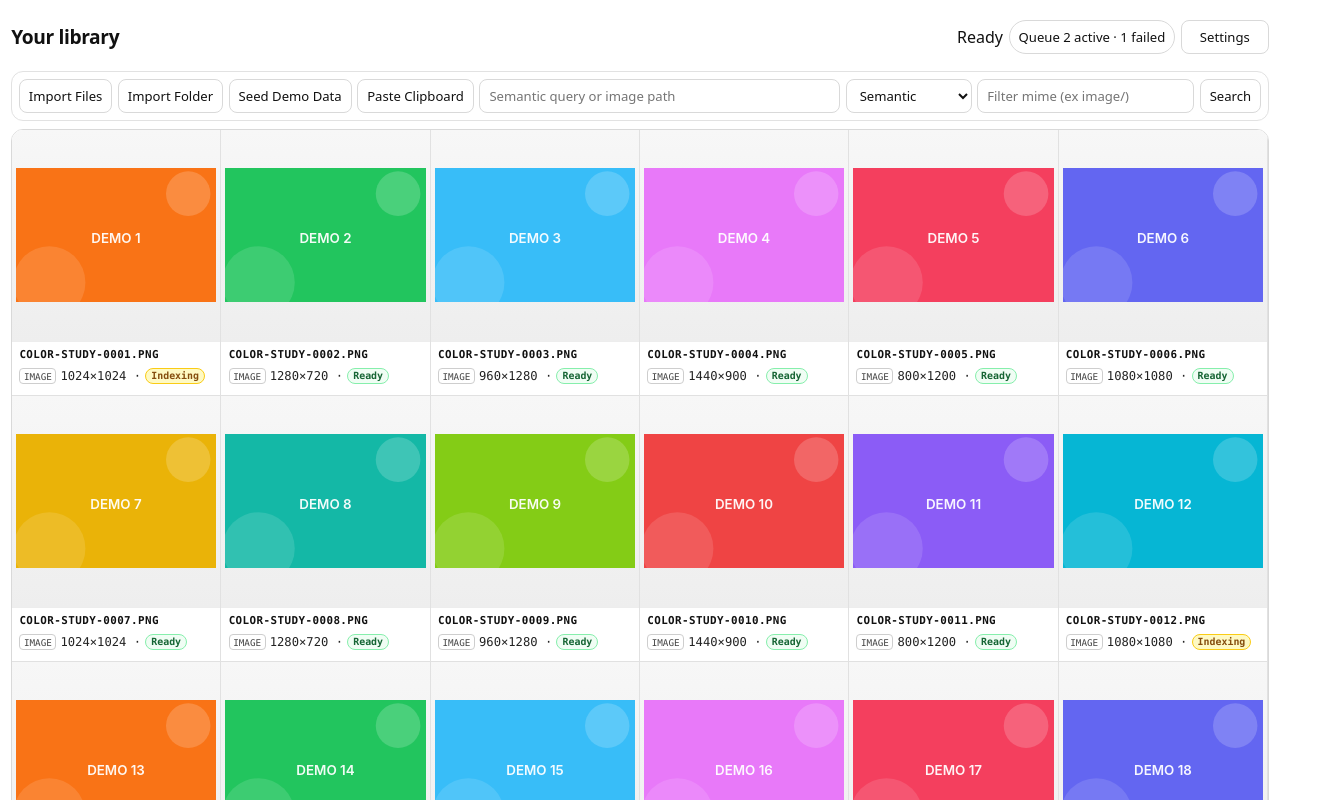
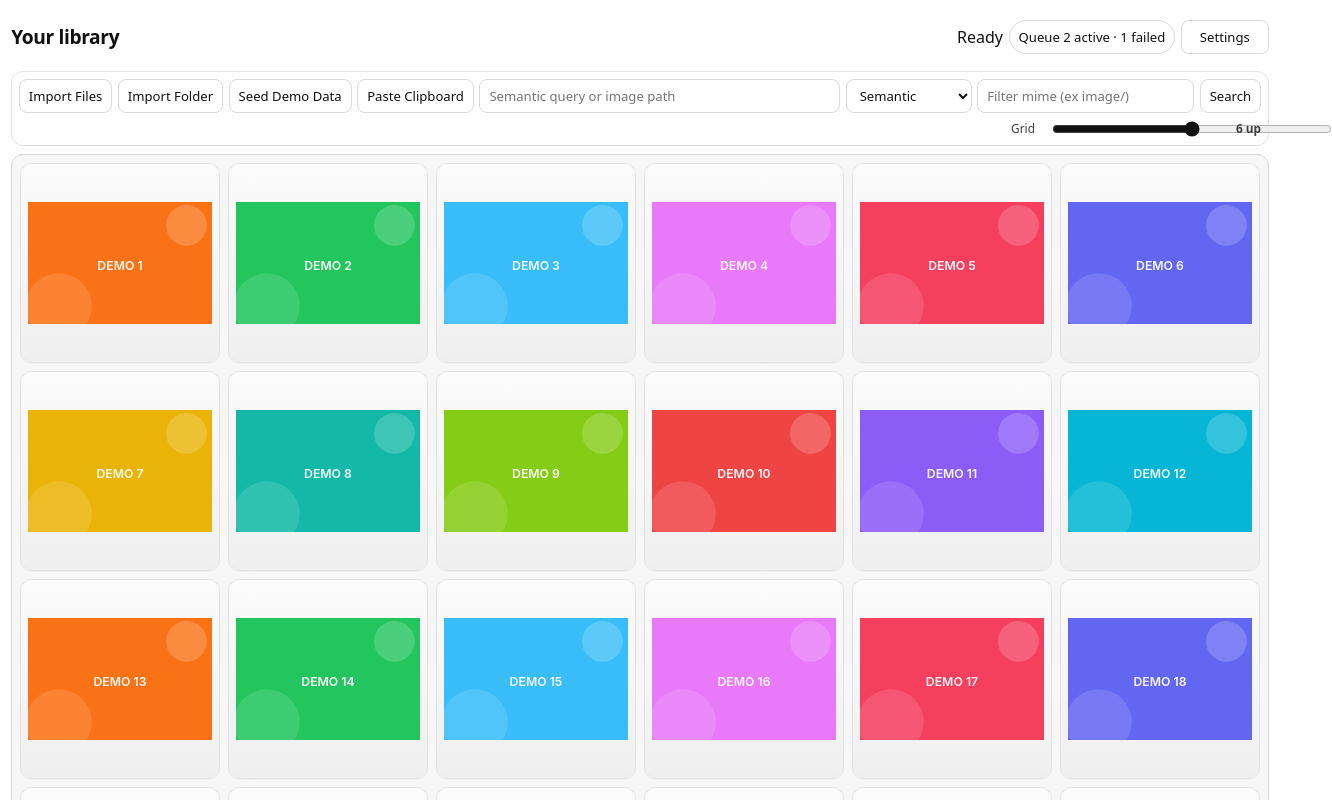
Before and after one commit to rustyameadows/vector-space, a React (Vite) app in the folder apps/desktop/: page / in a window 1280 px wide. Shown: the top 800 px of the page, 1332 px wide, since content can reach past the window. Built offline with nearby package versions, Linux system fonts and the light colour scheme.

Commit message:
Fix stretched imported thumbnails

```diff
--- a/apps/desktop/src/renderer/App.tsx
+++ b/apps/desktop/src/renderer/App.tsx
@@ -1,4 +1,4 @@
-import { useCallback, useEffect, useMemo, useState } from 'react';
+import { useCallback, useEffect, useMemo, useState, type CSSProperties } from 'react';
 import { GEMINI_EMBEDDING_MODEL, getGeminiApiSettings } from '../shared/gemini';
 import {
   getAdjacentViewerAssetId,
@@ -7,6 +7,13 @@ import {
   viewerAssetStillVisible
 } from './assetViewer';
 import { buildLibraryAssetUrl, buildThumbnailSrc } from './assetUrls';
+import {
+  clampGridColumns,
+  DEFAULT_GRID_COLUMNS,
+  formatGridColumnsLabel,
+  MAX_GRID_COLUMNS,
+  MIN_GRID_COLUMNS
+} from './gridControls';
 
 type Asset = {
   id: string;
@@ -238,6 +245,7 @@ export const App = () => {
   const [showJobs, setShowJobs] = useState(false);
   const [viewerAssetId, setViewerAssetId] = useState<string | null>(null);
   const [apiModel, setApiModel] = useState<string>(GEMINI_EMBEDDING_MODEL);
+  const [gridColumns, setGridColumns] = useState(DEFAULT_GRID_COLUMNS);
 
   const selectedAsset = useMemo(
     () => assets.find((asset) => asset.id === selectedAssetId) ?? null,
@@ -489,6 +497,18 @@ export const App = () => {
         ? `Queue idle · ${failedJobCount} failed`
         : 'Queue idle';
 
+  const gridStyle = useMemo(
+    () =>
+      ({
+        gridTemplateColumns: `repeat(${gridColumns}, minmax(0, 1fr))`
+      }) as CSSProperties,
+    [gridColumns]
+  );
+
+  const handleGridColumnsChange = (value: string) => {
+    setGridColumns(clampGridColumns(Number(value)));
+  };
+
   const getAssetImageSrc = (asset: Asset) => {
     return buildThumbnailSrc(asset);
   };
@@ -627,11 +647,34 @@ export const App = () => {
           <button onClick={runSearch} disabled={busy || !hasApiKey}>
             Search
           </button>
+          <label className="grid-size-control" htmlFor="grid-size-slider">
+            <span>Grid</span>
+            <input
+              id="grid-size-slider"
+              className="grid-size-slider"
+              type="range"
+              min={MIN_GRID_COLUMNS}
+              max={MAX_GRID_COLUMNS}
+              step={1}
+              value={gridColumns}
+              onInput={(event) => handleGridColumnsChange(event.currentTarget.value)}
+              onChange={(event) => handleGridColumnsChange(event.target.value)}
+              aria-label="Grid columns"
+            />
+            <output htmlFor="grid-size-slider">{formatGridColumnsLabel(gridColumns)}</output>
+          </label>
         </div>
       </section>
 
       <section className="content">
-        <section className="grid">
+        <section className="grid" style={gridStyle}>
+          {filteredAssets.length === 0 ? (
+            <div className="grid-empty">
+              <strong>No assets to show.</strong>
+              <p>Import files or loosen the current search and mime filters.</p>
+            </div>
+          ) : null}
+
           {filteredAssets.map((asset) => {
             const imageSrc = getAssetImageSrc(asset);
             return (
@@ -640,15 +683,29 @@ export const App = () => {
                 className={`card ${selectedAssetId === asset.id ? 'card-selected' : ''}`}
                 onClick={() => setSelectedAssetId(asset.id)}
                 onDoubleClick={() => openAssetViewer(asset.id)}
+                onKeyDown={(event) => {
+                  if (event.key === 'Enter') {
+                    event.preventDefault();
+                    openAssetViewer(asset.id);
+                    return;
+                  }
+
+                  if (event.key === ' ') {
+                    event.preventDefault();
+                    setSelectedAssetId(asset.id);
+                  }
+                }}
+                tabIndex={0}
               >
                 <div className="card-media">
                   {imageSrc ? <img src={imageSrc} alt={asset.id} /> : <div className="placeholder" />}
                 </div>
                 <div className="card-meta">
+                  <div className="card-meta-copy">
                     <strong className="asset-name">{formatAssetLabel(asset)}</strong>
                     <p className="asset-dimensions">
                       <span className="asset-badge">{asset.mime.split('/')[0]}</span>
-                    {asset.width}×{asset.height} ·{' '}
+                      <span>{asset.width}×{asset.height} ·</span>
                       <span className={`status-pill status-${asset.status}`}>
                         {statusLabel[asset.status]}
                       </span>
@@ -657,47 +714,21 @@ export const App = () => {
                       <p className="reason">Why: {searchResults[asset.id]?.reasons.join(', ')}</p>
                     ) : null}
                   </div>
+                  <button
+                    className="card-view-button"
+                    onClick={(event) => {
+                      event.stopPropagation();
+                      openAssetViewer(asset.id);
+                    }}
+                    disabled={busy}
+                  >
+                    View
+                  </button>
+                </div>
               </article>
             );
           })}
         </section>
-
-        <aside className="panel side-panel detail-panel">
-          <h3>Asset Detail</h3>
-          {selectedAsset ? (
-            <>
-              <div className="detail-preview">
-                {getAssetImageSrc(selectedAsset) ? (
-                  <img src={getAssetImageSrc(selectedAsset) ?? ''} alt={selectedAsset.id} />
-                ) : (
-                  <div className="placeholder" />
-                )}
-              </div>
-              <p className="detail-name">{formatAssetLabel(selectedAsset)}</p>
-              <p>
-                Status:{' '}
-                <span className={`status-pill status-${selectedAsset.status}`}>
-                  {statusLabel[selectedAsset.status]}
-                </span>
-              </p>
-              <p>{selectedAsset.mime}</p>
-              <p>
-                {selectedAsset.width}×{selectedAsset.height} · Imported {formatCreatedAt(selectedAsset.createdAt)}
-              </p>
-              <p>Tags: {selectedAsset.tags.join(', ') || 'none'}</p>
-              <p>Collections: {selectedAsset.collections.join(', ') || 'none'}</p>
-
-              <div className="detail-actions">
-                <button onClick={() => openAssetViewer(selectedAsset.id)} disabled={busy}>
-                  View Asset
-                </button>
-              </div>
-              <p className="detail-hint">Double-click any asset card to enter the full viewer.</p>
-            </>
-          ) : (
-            <p>Select an asset card.</p>
-          )}
-        </aside>
       </section>
 
       {viewerAsset ? (
--- /dev/null
+++ b/apps/desktop/src/renderer/gridControls.ts
@@ -0,0 +1,14 @@
+export const MIN_GRID_COLUMNS = 2;
+export const MAX_GRID_COLUMNS = 10;
+export const DEFAULT_GRID_COLUMNS = 6;
+
+export const clampGridColumns = (value: number): number => {
+  if (!Number.isFinite(value)) {
+    return DEFAULT_GRID_COLUMNS;
+  }
+
+  return Math.min(MAX_GRID_COLUMNS, Math.max(MIN_GRID_COLUMNS, Math.round(value)));
+};
+
+export const formatGridColumnsLabel = (value: number): string =>
+  `${clampGridColumns(value)} up`;
--- a/apps/desktop/src/renderer/styles.css
+++ b/apps/desktop/src/renderer/styles.css
@@ -112,41 +112,40 @@ select:disabled {
   min-width: 210px;
 }
 
+.grid-size-control {
+  margin-left: auto;
+  display: grid;
+  grid-template-columns: auto minmax(130px, 170px) auto;
+  align-items: center;
+  gap: 0.4rem;
+  min-width: 250px;
+}
+
+.grid-size-control span,
+.grid-size-control output {
+  font-size: 0.74rem;
+  color: #3f3f46;
+  white-space: nowrap;
+}
+
+.grid-size-control output {
+  text-align: right;
+  font-weight: 600;
+}
+
+.grid-size-slider {
+  padding: 0;
+  height: auto;
+  border: none;
+  background: transparent;
+  accent-color: #111111;
+}
+
 .content {
-  display: grid;
-  grid-template-columns: 1fr 270px;
-  gap: 0.5rem;
   min-height: 0;
   height: calc(100vh - 132px);
 }
 
-.side-panel {
-  padding: 0.55rem;
-  overflow: auto;
-}
-
-.detail-panel {
-  border-color: #dcdcdc;
-}
-
-.detail-preview {
-  width: 100%;
-  aspect-ratio: 4 / 3;
-  border: 1px solid #e5e7eb;
-  border-radius: 10px;
-  overflow: hidden;
-  background: linear-gradient(135deg, #f6f6f6, #ececec);
-  margin-bottom: 0.55rem;
-}
-
-.detail-preview img {
-  width: 100%;
-  height: 100%;
-  object-fit: cover;
-  display: block;
-}
-
-.detail-name,
 .asset-viewer-identity {
   font-family:
     ui-monospace, SFMono-Regular, Menlo, Monaco, Consolas, 'Liberation Mono', 'Courier New',
@@ -154,10 +153,6 @@ select:disabled {
   font-size: 0.74rem;
   letter-spacing: 0.05em;
   word-break: break-word;
-}
-
-.detail-hint {
-  color: #6b7280;
 }
 
 aside h3,
@@ -189,36 +184,42 @@ li {
 
 .grid {
   display: grid;
-  grid-template-columns: repeat(auto-fill, minmax(186px, 1fr));
-  gap: 0;
+  grid-template-columns: repeat(6, minmax(0, 1fr));
+  gap: 0.5rem;
+  padding: 0.5rem;
   border: 1px solid #d9d9d9;
   border-radius: 12px;
   overflow: auto;
   align-content: start;
+  min-height: 0;
+  background: #f6f6f6;
 }
 
 .card {
-  display: grid;
-  grid-template-rows: 212px auto;
-  border-right: 1px solid #e1e1e1;
-  border-bottom: 1px solid #e1e1e1;
+  position: relative;
+  aspect-ratio: 1 / 1;
+  display: block;
+  overflow: hidden;
+  border: 1px solid #e1e1e1;
+  border-radius: 12px;
   background: #ffffff;
   cursor: pointer;
+  box-shadow: 0 1px 2px rgba(17, 17, 17, 0.04);
 }
 
 .card-selected {
-  outline: 1px solid #111111;
-  outline-offset: -1px;
+  outline: 2px solid #111111;
+  outline-offset: -2px;
 }
 
 .card-media {
+  height: 100%;
   display: flex;
   align-items: center;
   justify-content: center;
   min-height: 0;
-  padding: 0.25rem;
-  background: linear-gradient(180deg, #f7f7f7 0%, #eeeeee 100%);
-  border-bottom: 1px solid #ededed;
+  padding: 0.45rem;
+  background: linear-gradient(180deg, #fbfbfb 0%, #efefef 100%);
 }
 
 .card-media img {
@@ -238,8 +239,33 @@ li {
 
 .card-meta {
   display: grid;
-  gap: 0.24rem;
-  padding: 0.4rem 0.45rem 0.46rem;
+  gap: 0.42rem;
+  position: absolute;
+  inset: auto 0 0 0;
+  padding: 0.6rem;
+  background: linear-gradient(
+    180deg,
+    rgba(10, 10, 10, 0) 0%,
+    rgba(10, 10, 10, 0.72) 42%,
+    rgba(10, 10, 10, 0.94) 100%
+  );
+  opacity: 0;
+  transform: translateY(10px);
+  transition:
+    opacity 140ms ease,
+    transform 140ms ease;
+  pointer-events: none;
+}
+
+.card:hover .card-meta,
+.card:focus-visible .card-meta {
+  opacity: 1;
+  transform: translateY(0);
+}
+
+.card-meta-copy {
+  display: grid;
+  gap: 0.25rem;
 }
 
 .asset-name,
@@ -253,9 +279,9 @@ li {
 }
 
 .asset-name {
-  font-size: 0.68rem;
+  font-size: 0.7rem;
   letter-spacing: 0.04em;
-  color: #111111;
+  color: #ffffff;
   white-space: nowrap;
   overflow: hidden;
   text-overflow: ellipsis;
@@ -267,25 +293,56 @@ li {
   flex-wrap: wrap;
   gap: 0.26rem;
   font-size: 0.68rem;
-  color: #333333;
+  color: rgba(255, 255, 255, 0.92);
 }
 
 .asset-badge {
   display: inline-flex;
   align-items: center;
   justify-content: center;
-  border: 1px solid #cecece;
+  border: 1px solid rgba(255, 255, 255, 0.28);
   border-radius: 4px;
   padding: 0.08rem 0.22rem;
   font-size: 0.58rem;
   text-transform: uppercase;
-  color: #444444;
+  color: #ffffff;
+  background: rgba(255, 255, 255, 0.12);
 }
 
 .reason {
-  color: #111111;
-  font-size: 0.67rem;
+  color: rgba(255, 255, 255, 0.88);
+  font-size: 0.65rem;
   line-height: 1.2;
+  display: -webkit-box;
+  overflow: hidden;
+  -webkit-line-clamp: 2;
+  -webkit-box-orient: vertical;
+}
+
+.card-view-button {
+  justify-self: start;
+  pointer-events: auto;
+  background: rgba(255, 255, 255, 0.96);
+}
+
+.grid-empty {
+  grid-column: 1 / -1;
+  min-height: 220px;
+  display: grid;
+  place-items: center;
+  text-align: center;
+  gap: 0.2rem;
+  border: 1px dashed #d4d4d8;
+  border-radius: 12px;
+  background: rgba(255, 255, 255, 0.82);
+}
+
+.grid-empty strong {
+  font-size: 0.9rem;
+}
+
+.grid-empty p {
+  color: #6b7280;
 }
 
 .status-pill {
@@ -654,12 +711,7 @@ ul {
 
 @media (max-width: 1280px) {
   .content {
-    grid-template-columns: 1fr;
     height: auto;
-  }
-
-  .detail-panel {
-    max-height: 170px;
   }
 
   .grid {
@@ -690,6 +742,12 @@ ul {
 }
 
 @media (max-width: 880px) {
+  .grid-size-control {
+    margin-left: 0;
+    width: 100%;
+    grid-template-columns: auto 1fr auto;
+  }
+
   .asset-viewer-head {
     align-items: flex-start;
     flex-direction: column;
```
Also changed, not shown: 2 other files (tests, documents, lock files or other folders). Lines whose indentation alone changed are shown as unchanged.
